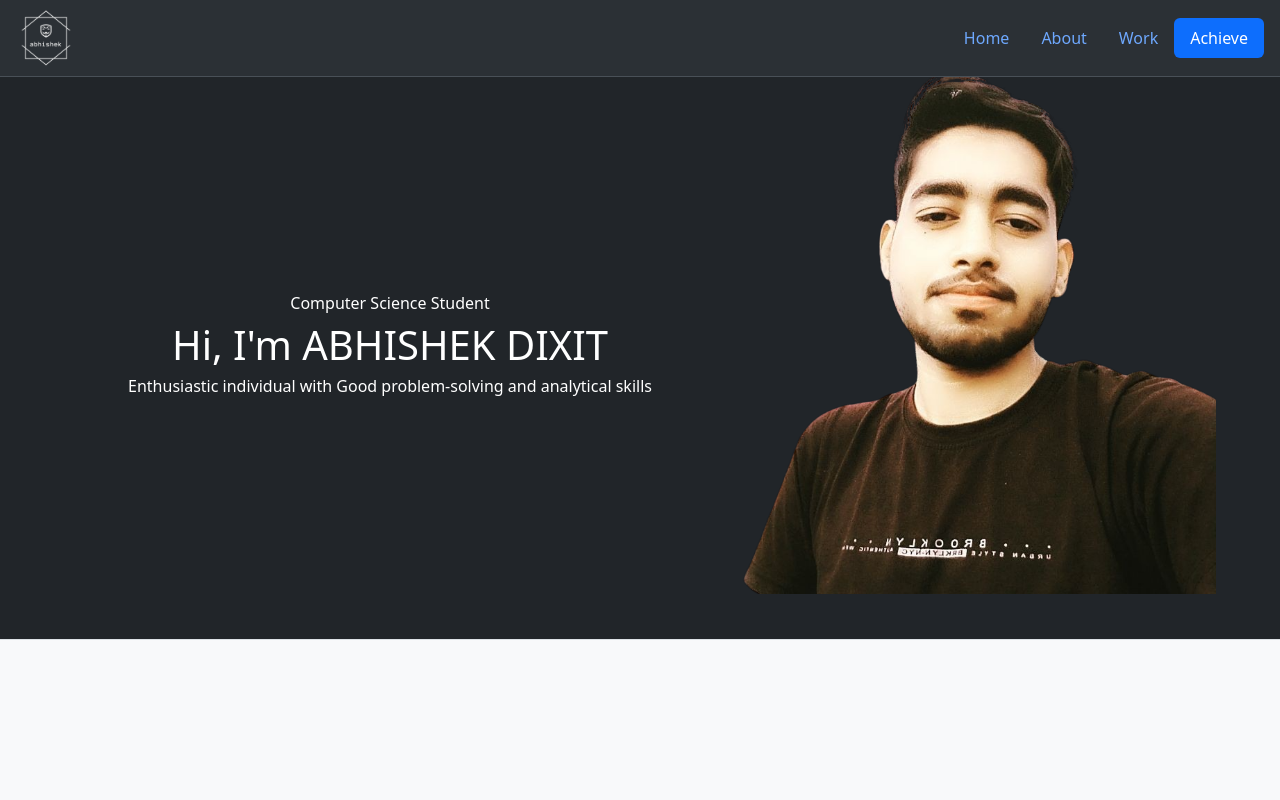
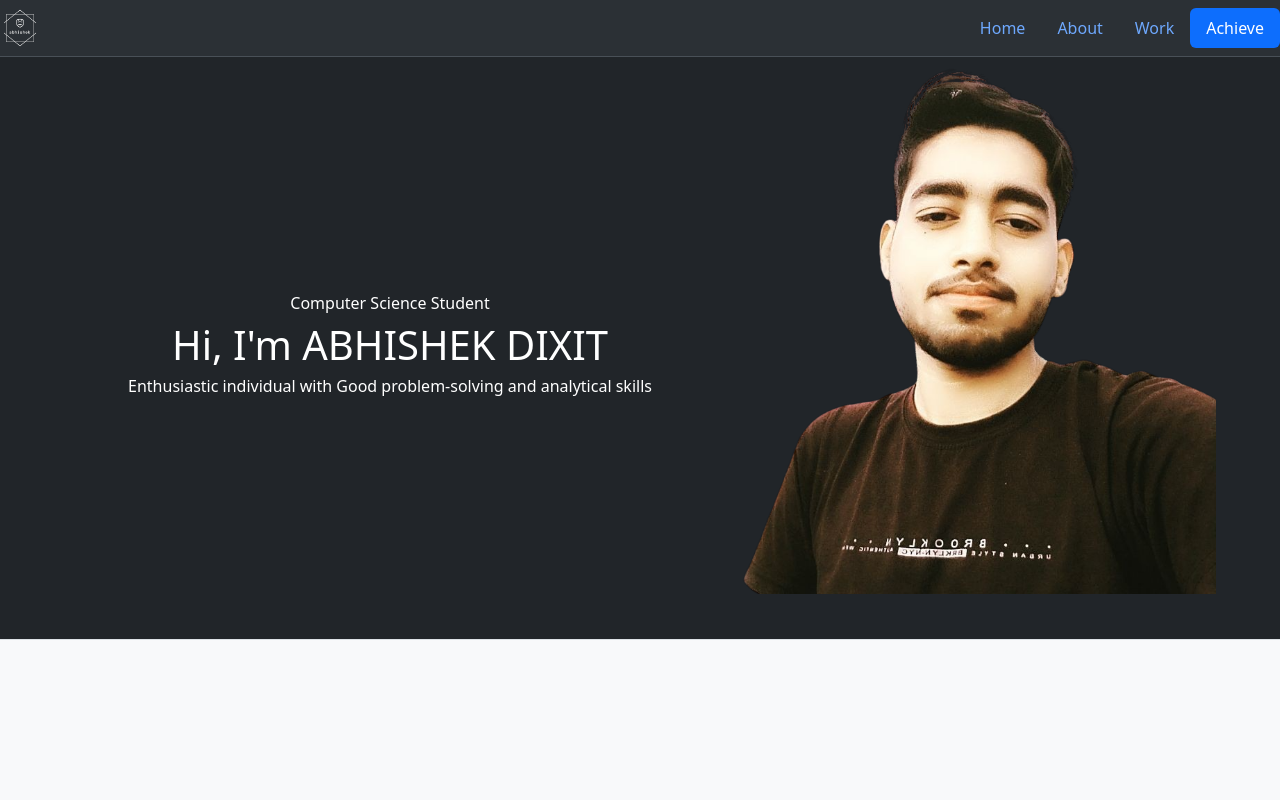
Before and after one commit to Abhidixit1111/Myportfolio, a plain HTML site: page index.html in a window 1280 px wide. Shown: the top 800 px of the page. Drawn offline with nearby package versions, Linux system fonts and the light colour scheme.

Commit message:
Update index.html

```diff
--- a/index.html
+++ b/index.html
@@ -13,10 +13,10 @@
 <body>
     <!-- nav bar  -->
     <nav id="navbar-example2"
-        class="navbar bg-body-tertiary px-3 navbar bg-dark border-bottom border-bottom-dark fixed-top"
+        class="navbar bg-body-tertiary navbar bg-dark border-bottom border-bottom-dark fixed-top"
         data-bs-theme="dark">
         <!-- <a class="navbar-brand" href="#">Abhishek</a> -->
-        <img class="certi" src="logo_transparent.png" alt="" width="60px">
+        <img class="certi" src="logo_transparent.png" alt="" width="40px">
         <ul class="nav nav-pills">
             <li class="nav-item">
                 <a class="nav-link" href="#scrollspyHeading1">Home</a>
```
